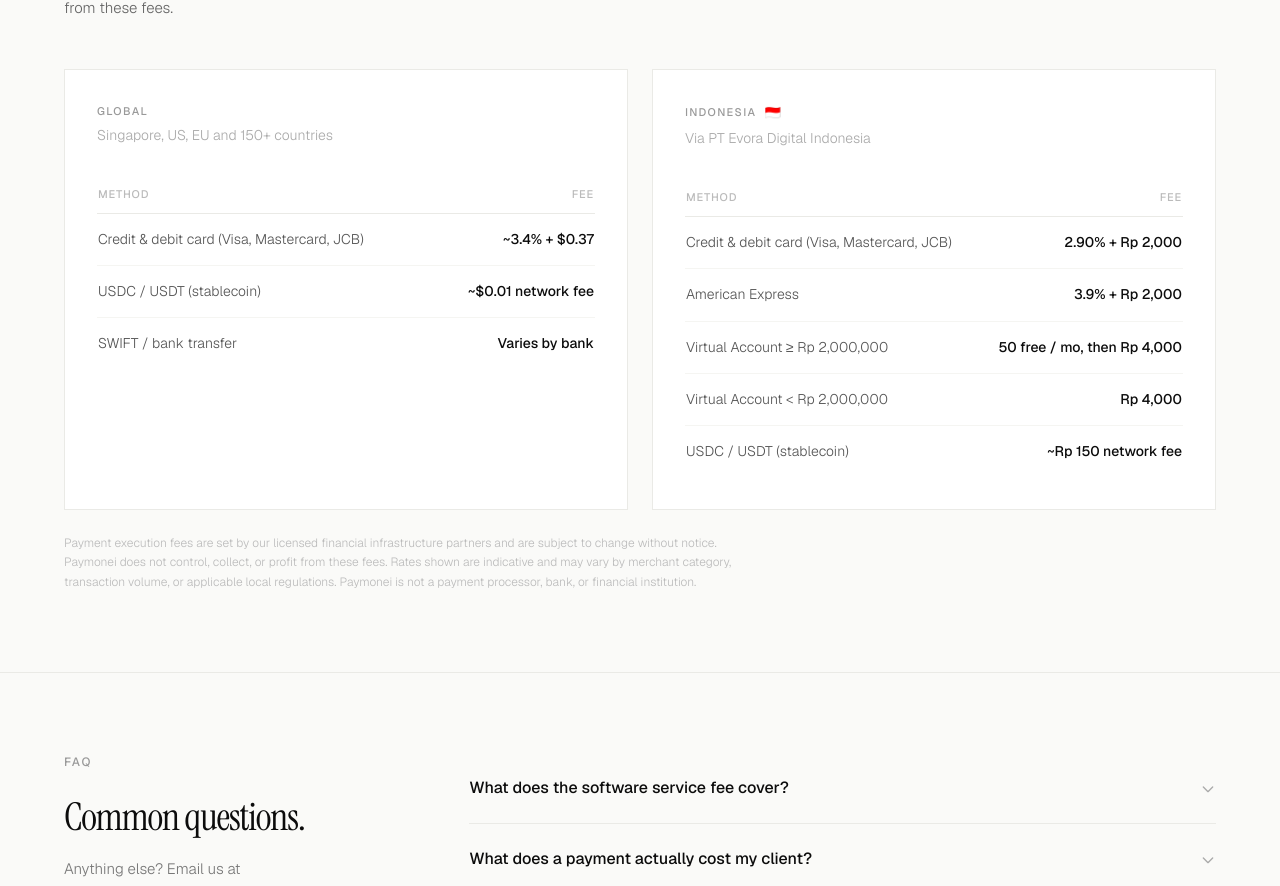
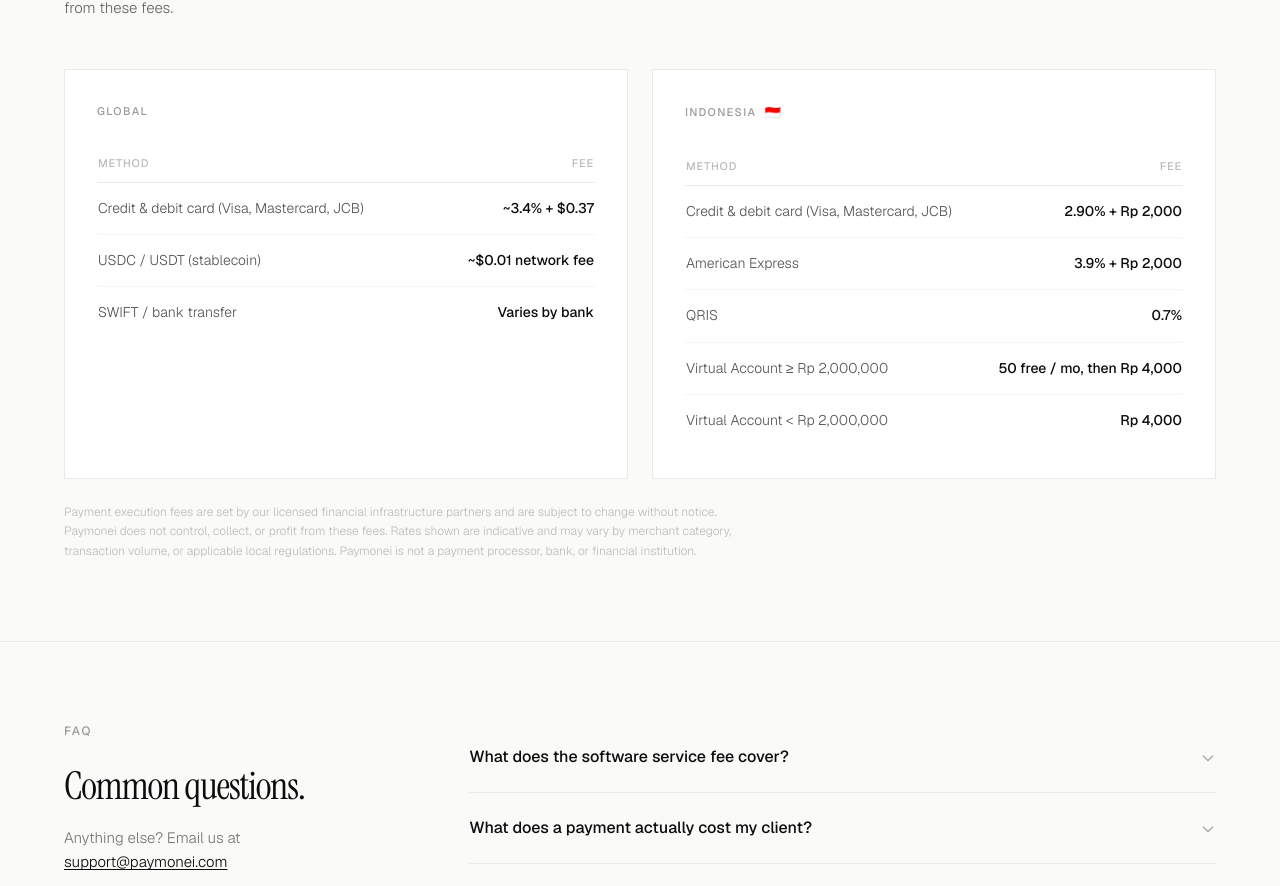
Before and after one commit to omniasky/paymonei-website, a Next.js app: page /pricing in a window 1280 px wide. Shown: the part 3377-4263 px from the top of the page. Built offline with nearby package versions, Linux system fonts and the light colour scheme.

Commit message:
pricing: clean execution fees section — remove subtitles, add QRIS 0.7%, remove Indonesia stablecoin row

```diff
--- a/src/app/pricing/page.tsx
+++ b/src/app/pricing/page.tsx
@@ -529,8 +529,7 @@ export default function PricingPage() {
             <div className="grid md:grid-cols-2 gap-6">
               {/* Global */}
               <div className="border border-[#EAEAE6] bg-white p-8">
-                <p className="text-[11px] tracking-[0.12em] uppercase text-[#999] font-medium mb-1">Global</p>
-                <p className="text-[14px] text-[#AAA] font-light mb-7">Singapore, US, EU and 150+ countries</p>
+                <p className="text-[11px] tracking-[0.12em] uppercase text-[#999] font-medium mb-6">Global</p>
                 <table className="w-full">
                   <thead>
                     <tr className="border-b border-[#EAEAE6]">
@@ -557,11 +556,10 @@ export default function PricingPage() {
 
               {/* Indonesia */}
               <div className="border border-[#EAEAE6] bg-white p-8">
-                <div className="flex items-center gap-2 mb-1">
+                <div className="flex items-center gap-2 mb-6">
                   <p className="text-[11px] tracking-[0.12em] uppercase text-[#999] font-medium">Indonesia</p>
                   <span className="text-[13px]">🇮🇩</span>
                 </div>
-                <p className="text-[14px] text-[#AAA] font-light mb-7">Via PT Evora Digital Indonesia</p>
                 <table className="w-full">
                   <thead>
                     <tr className="border-b border-[#EAEAE6]">
@@ -579,16 +577,16 @@ export default function PricingPage() {
                       <td className="py-3.5 text-right text-[14px] text-[#0C0C0C] font-medium whitespace-nowrap">3.9% + Rp 2,000</td>
                     </tr>
                     <tr className="border-b border-[#F5F5F2]">
+                      <td className="py-3.5 pr-4 text-[14px] text-[#555] font-light">QRIS</td>
+                      <td className="py-3.5 text-right text-[14px] text-[#0C0C0C] font-medium whitespace-nowrap">0.7%</td>
+                    </tr>
+                    <tr className="border-b border-[#F5F5F2]">
                       <td className="py-3.5 pr-4 text-[14px] text-[#555] font-light">Virtual Account ≥ Rp 2,000,000</td>
                       <td className="py-3.5 text-right text-[14px] text-[#0C0C0C] font-medium whitespace-nowrap">50 free / mo, then Rp 4,000</td>
                     </tr>
-                    <tr className="border-b border-[#F5F5F2]">
+                    <tr>
                       <td className="py-3.5 pr-4 text-[14px] text-[#555] font-light">Virtual Account &lt; Rp 2,000,000</td>
                       <td className="py-3.5 text-right text-[14px] text-[#0C0C0C] font-medium whitespace-nowrap">Rp 4,000</td>
-                    </tr>
-                    <tr>
-                      <td className="py-3.5 pr-4 text-[14px] text-[#555] font-light">USDC / USDT (stablecoin)</td>
-                      <td className="py-3.5 text-right text-[14px] text-[#0C0C0C] font-medium whitespace-nowrap">~Rp 150 network fee</td>
                     </tr>
                   </tbody>
                 </table>
```
